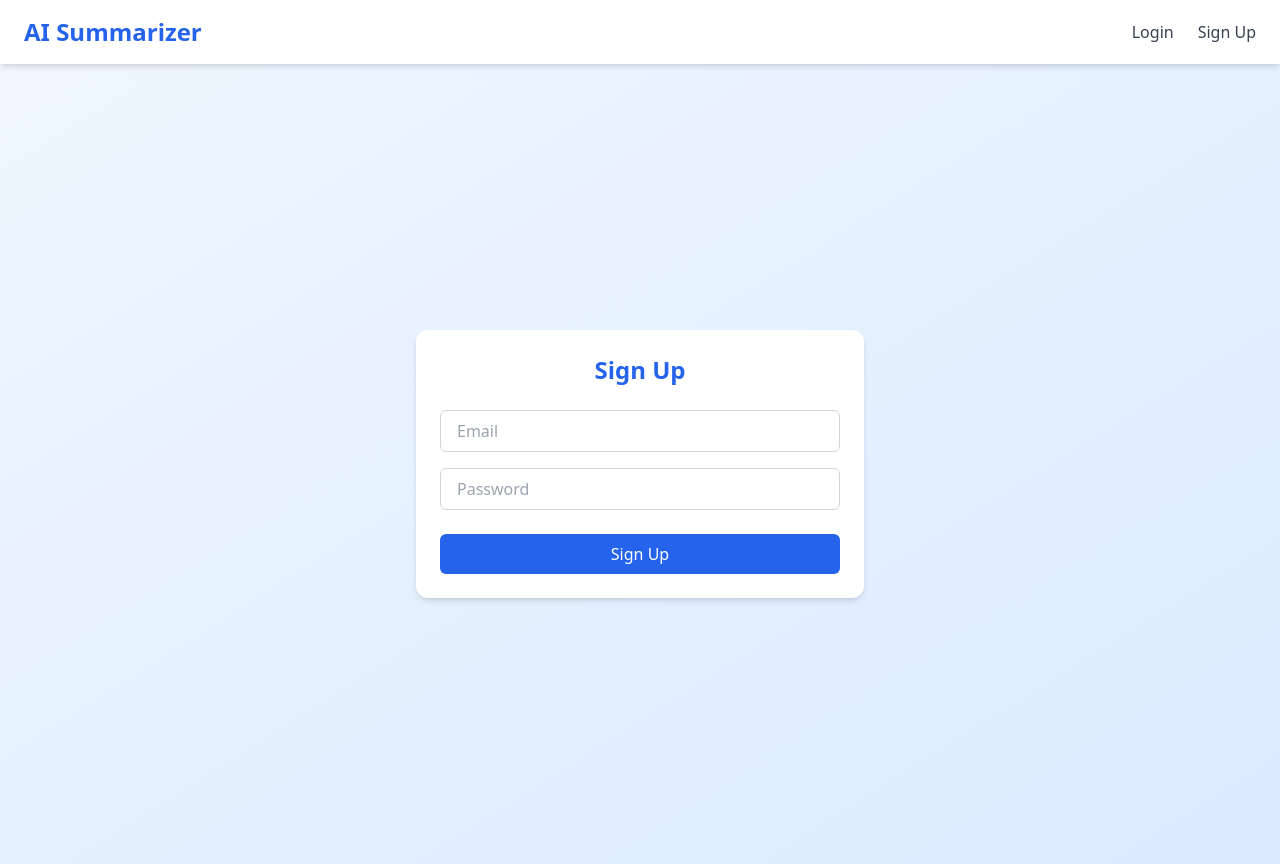
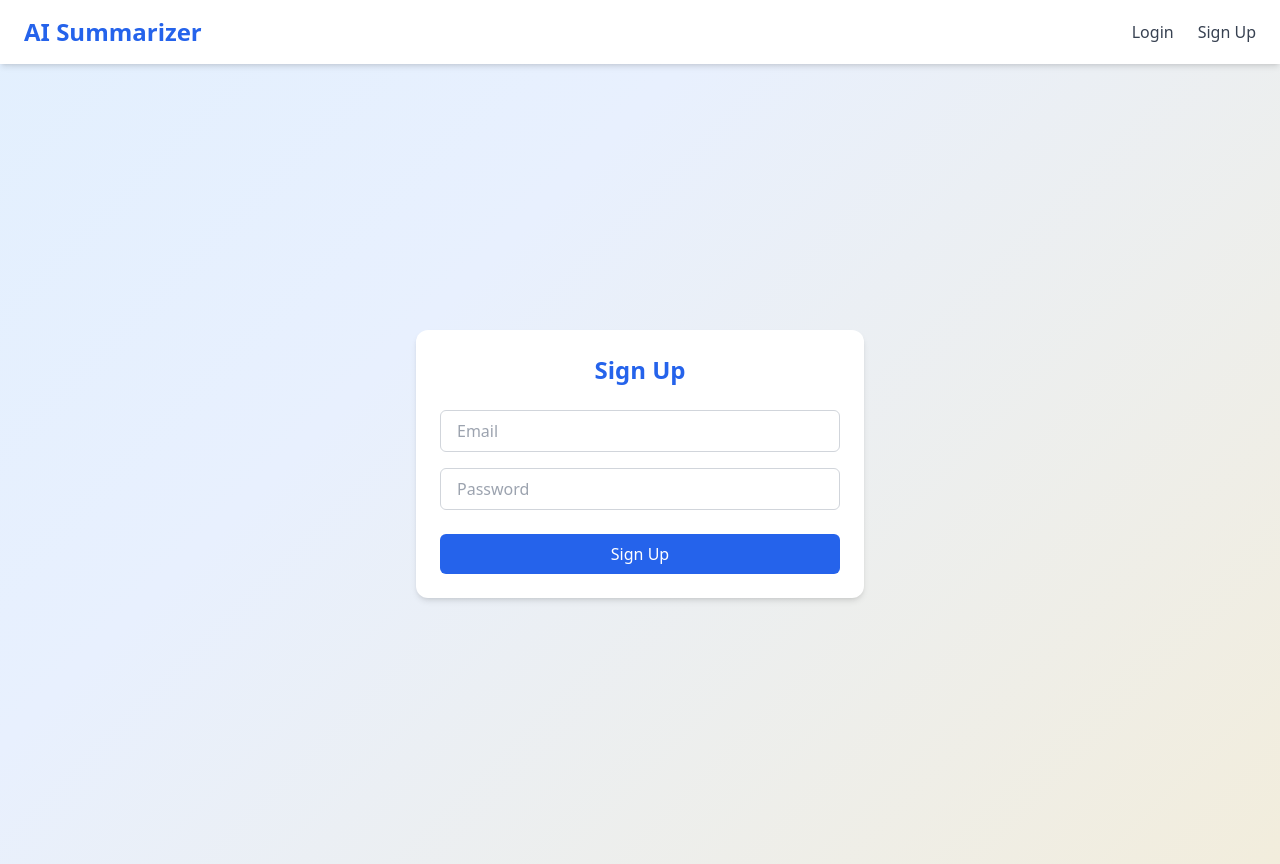
Before and after one commit to Anishhhh12/AI-Summarizer, a React (Vite) app in the folder ai-summarizer-frontend/: page /signup in a window 1280 px wide. Built offline with nearby package versions, Linux system fonts and the light colour scheme; no server answers.

Commit message:
Update Signup.jsx

```diff
--- a/ai-summarizer-frontend/src/pages/Signup.jsx
+++ b/ai-summarizer-frontend/src/pages/Signup.jsx
@@ -25,7 +25,7 @@ export default function Signup() {
   };
 
   return (
-    <div className="min-h-screen flex items-center justify-center bg-gradient-to-br from-blue-50 to-blue-100 px-4">
+    <div className="min-h-screen flex items-center justify-center px-4 animated-gradient">
       <div className="w-full max-w-md bg-white rounded-xl p-6 shadow-md">
         <h2 className="text-2xl font-bold text-center text-blue-600 mb-6">Sign Up</h2>
 
```
